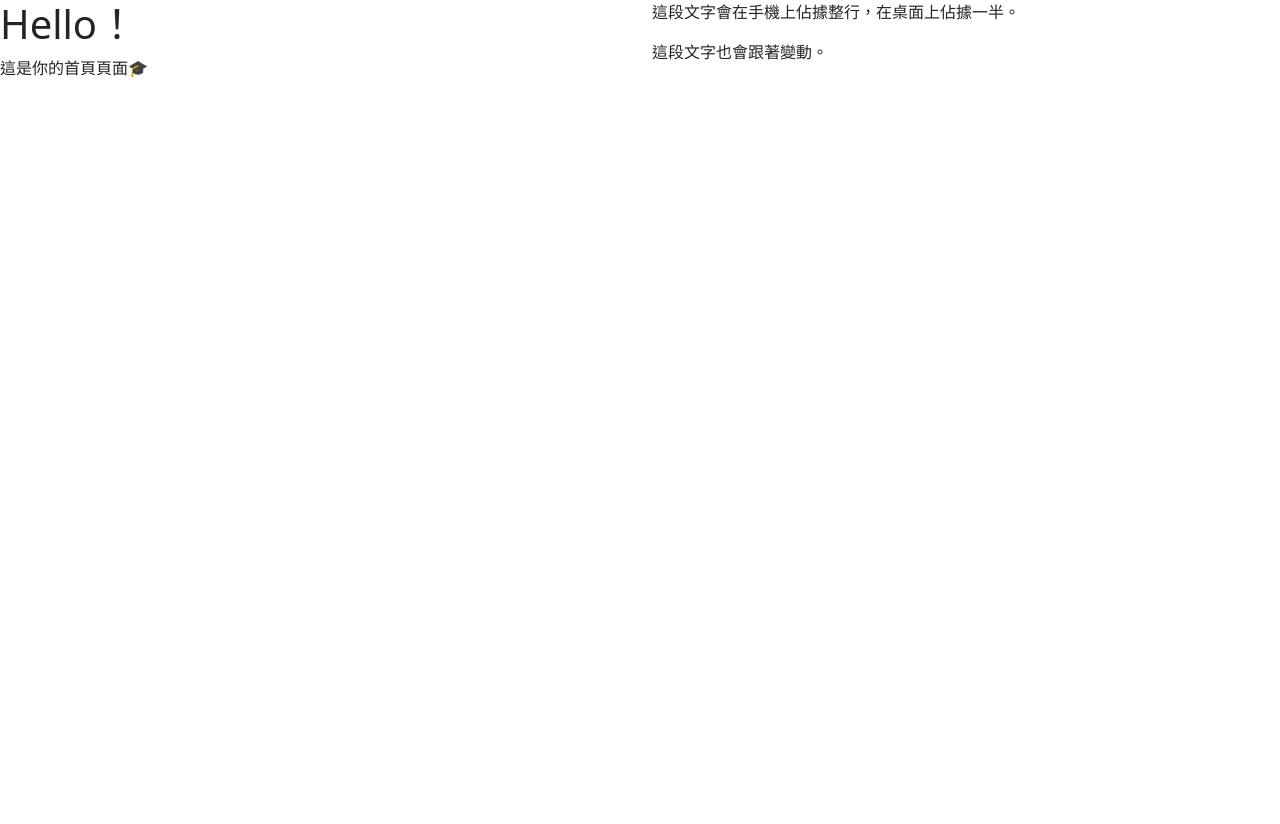
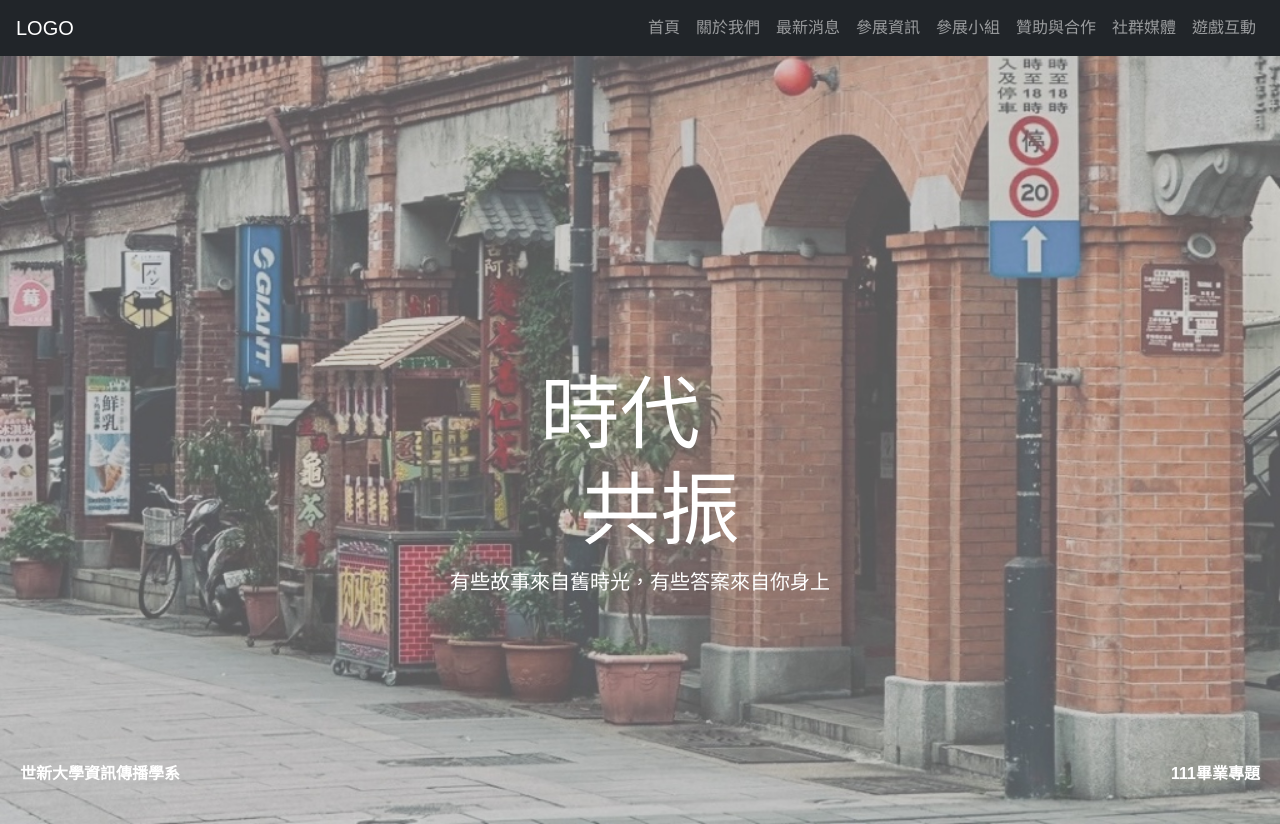
Before and after one commit to cyixuan/re_web, a website: page public/index.html in a window 1280 px wide. Before the commit the page ends 800 px from the top, so only its background shows below. Drawn offline with nearby package versions, Linux system fonts and the light colour scheme.

Commit message:
首頁照片

```diff
--- a/public/index.html
+++ b/public/index.html
@@ -2,29 +2,55 @@
 <html lang="zh-Hant">
 <head>
   <meta charset="UTF-8">
-  <meta name="viewport" content="width=device-width, initial-scale=1.0"> <!-- 這裡讓頁面在手機上自適應 -->
-  <title>Resonance|時代共振</title>
-  <!-- 加入 Bootstrap CDN -->
+  <meta name="viewport" content="width=device-width, initial-scale=1.0">
+  <title>Resonance | 時代共振</title>
   <link href="https://cdn.jsdelivr.net/npm/bootstrap@5.1.0/dist/css/bootstrap.min.css" rel="stylesheet">
-  <!-- 禁用左右滾動 -->
-  <style>
-    body {
-      overflow-x: hidden;  /* 禁用水平滾動 */
-    }
-  </style>
+  <link rel="stylesheet" href="style.css"> <!-- 引入自訂 CSS -->
 </head>
 <body>
-  <!-- 響應式網格區域 -->
-  <div class="row">
-    <div class="col-12 col-md-6">
-      <h1>Hello！</h1>
-      <p>這是你的首頁頁面🎓</p>
+
+  <!-- 導覽列 -->
+  <nav class="navbar navbar-expand-md navbar-dark bg-dark px-3">
+    <a class="navbar-brand" href="#">LOGO</a>
+    <button class="navbar-toggler" type="button" data-bs-toggle="collapse" data-bs-target="#navbarNav">
+      <span class="navbar-toggler-icon"></span>
+    </button>
+    <div class="collapse navbar-collapse justify-content-end" id="navbarNav">
+      <ul class="navbar-nav">
+        <li class="nav-item"><a class="nav-link" href="#">首頁</a></li>
+        <li class="nav-item"><a class="nav-link" href="#">關於我們</a></li>
+        <li class="nav-item"><a class="nav-link" href="#">最新消息</a></li>
+        <li class="nav-item"><a class="nav-link" href="#">參展資訊</a></li>
+        <li class="nav-item"><a class="nav-link" href="#">參展小組</a></li>
+        <li class="nav-item"><a class="nav-link" href="#">贊助與合作</a></li>
+        <li class="nav-item"><a class="nav-link" href="#">社群媒體</a></li>
+        <li class="nav-item"><a class="nav-link" href="#">遊戲互動</a></li>
+      </ul>
     </div>
-    <div class="col-12 col-md-6">
-      <p>這段文字會在手機上佔據整行，在桌面上佔據一半。</p>
-      <p>這段文字也會跟著變動。</p>
-    </div>
+  </nav>
+
+
+<!-- 首頁圖片＋文字疊加區 -->
+<div class="hero-image position-relative text-white">
+  <img src="images/focus.JPG" class="img-fluid w-100" alt="首頁展示圖">
+  <div class="hero-text position-absolute top-50 start-50 translate-middle text-center">
+    <h2 class="display-4">
+      <span class="main-title-left">時代</span><br>
+      <span class="main-title-right">共振</span>
+    </h2>
+    <p class="lead">有些故事來自舊時光，有些答案來自你身上</p>
   </div>
+</div>
 
+<!-- 底部文字 -->
+<div class="hero-image position-relative">
+  <div class="sub-text position-absolute w-100 text-center py-2" style="bottom: -20px;">
+    <span>世新大學資訊傳播學系</span><br>
+    <span>111畢業專題</span>
+  </div>
+</div>
+
+
+  <script src="https://cdn.jsdelivr.net/npm/bootstrap@5.1.0/dist/js/bootstrap.bundle.min.js"></script>
 </body>
 </html>
--- /dev/null
+++ b/public/style.css
@@ -0,0 +1,73 @@
+body {
+    overflow-x: hidden; /* 禁止左右滾動 */
+    background-color: #5a5353; /* 參考你 wireframe 的背景色 */
+    color: white;
+    font-family: "Noto Sans TC", sans-serif;
+  }
+
+  .main-title {
+    font-size: 4rem;
+    margin-top: 100px;
+    color: white;
+  }
+
+  .sub-text {
+    display: flex;
+    justify-content: space-between;
+    padding: 0 20px;
+    margin: 50px 0;
+    color: black;
+    background-color: white;
+    font-weight: bold;
+  }
+
+  @media (max-width: 768px) {
+    .main-title {
+      font-size: 2.5rem;
+    }
+
+    .sub-text {
+      flex-direction: column;
+      align-items: center;
+      text-align: center;
+    }
+  }
+  .main-title-left {
+    font-size: 5rem; /* 標題字型大小 */
+    display: inline-block;
+    transform: translateX(-20px); /* 錯開的效果，可以調整這個值 */
+  }
+
+  .main-title-right {
+    font-size: 5rem; /* 標題字型大小 */
+    display: inline-block;
+    transform: translateX(20px); /* 錯開的效果，可以調整這個值 */
+  }
+
+  .hero-text .display-4 {
+    margin-top: 100px; /* 調整標題的高度，讓它顯示在圖片的中間 */
+  }
+
+  @media (max-width: 768px) {
+    .main-title-left, .main-title-right {
+      font-size: 3rem; /* 小螢幕時字體縮小 */
+      transform: translateX(0); /* 手機版時，讓文字對齊 */
+    }
+  }
+
+  .hero-image {
+    position: relative;
+  }
+
+  .sub-text {
+    color: white; /* 文字顏色 */
+    font-size: 1rem;
+    background: transparent; /* 背景透明 */
+  }
+
+
+  @media (max-width: 768px) {
+    .sub-text {
+      font-size: 1rem; /* 手機版時字體縮小 */
+    }
+  }
```
Also changed, not shown: index.js (line endings or trailing spaces), public/images/focus.JPG (added).
